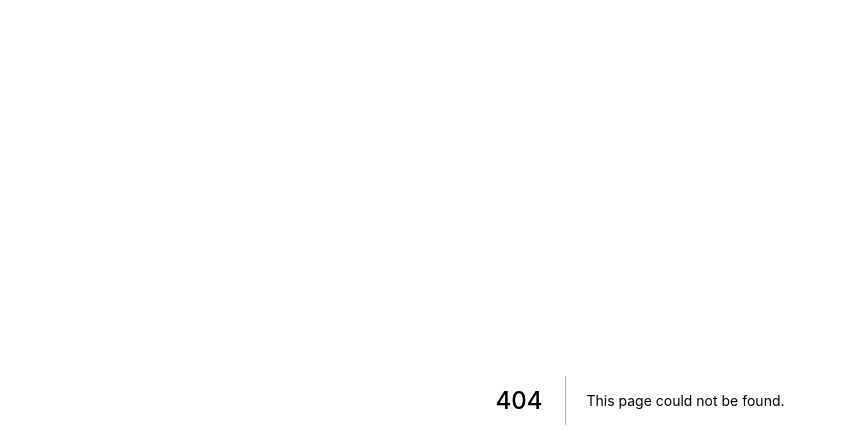
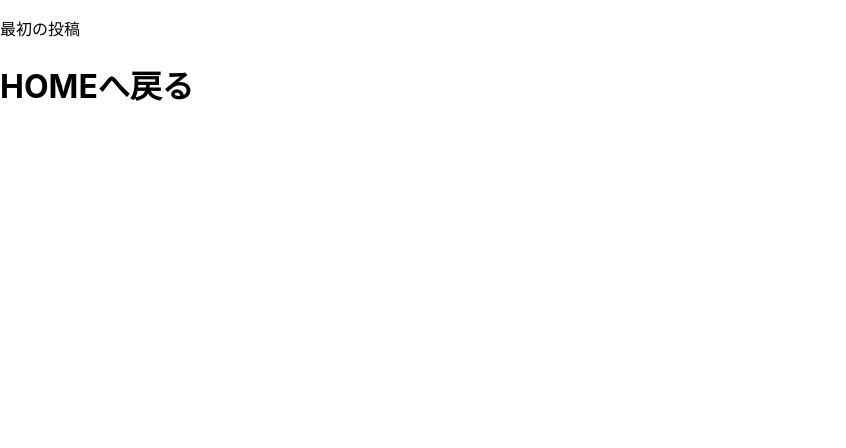
Before and after one commit to FujieMasaki/nestjs-microblog, a Next.js app: page /posts/firstPost in a window 1280 px wide. Before the commit this address had no page. Shown: the top 448 px of the page, without its empty margins (0-846 px from the left). Built offline with nearby package versions, Linux system fonts and the light colour scheme.

Commit message:
firstcommit

```diff
--- /dev/null
+++ b/pages/posts/firstPost.js
@@ -0,0 +1,8 @@
+export default function FirstPost() {
+  return (
+    <div>
+      <p>最初の投稿</p>
+      <h1>HOMEへ戻る</h1>
+    </div>
+  );
+}
```
